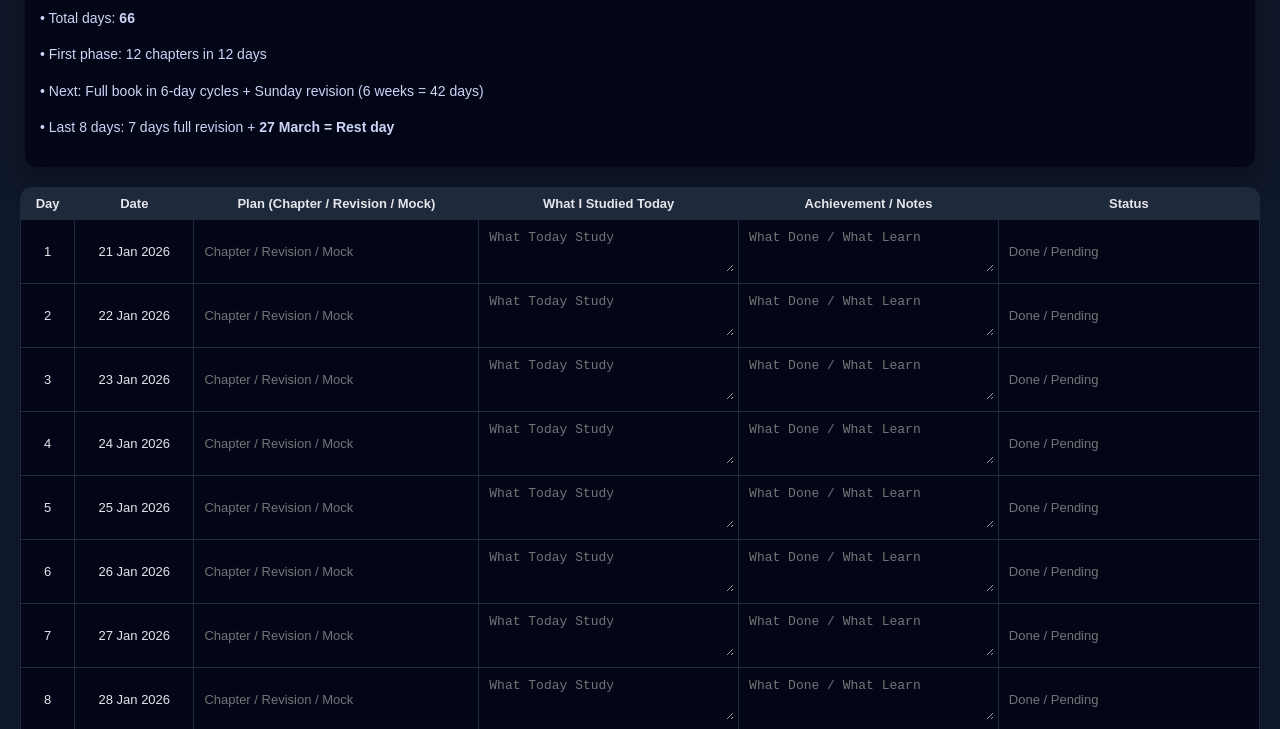
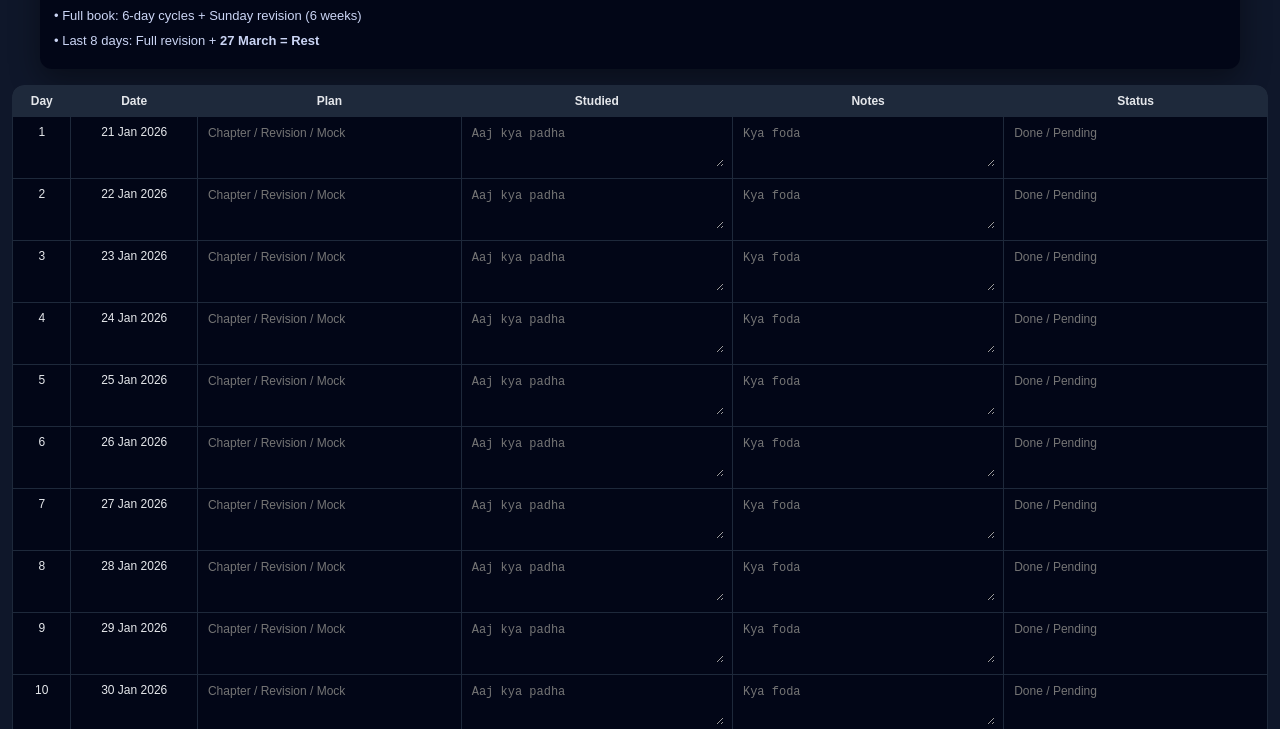
Before and after one commit to prabaljs/LAST_67_Days., a plain HTML site: page index.html in a window 1280 px wide. Shown: the part 147-876 px from the top of the page. Drawn offline with Linux system fonts and the light colour scheme.

Commit message:
Update index.html

```diff
--- a/index.html
+++ b/index.html
@@ -4,73 +4,108 @@
   <meta charset="UTF-8" />
   <title>66 Days Study Tracker</title>
   <meta name="viewport" content="width=device-width, initial-scale=1.0" />
+
   <style>
+    *{box-sizing:border-box;}
+
     body{
       font-family: Arial, Helvetica, sans-serif;
       background:#0f172a;
       color:#e5e7eb;
       margin:0;
-      padding:20px;
+      padding:12px;
     }
+
     h1{
       text-align:center;
-      margin-bottom:10px;
+      margin-bottom:12px;
+      font-size:20px;
     }
+
     .plan{
       max-width:1200px;
-      margin:0 auto 20px auto;
+      margin:0 auto 16px auto;
       background:#020617;
-      padding:15px;
+      padding:14px;
       border-radius:12px;
       box-shadow:0 10px 30px rgba(0,0,0,.4);
     }
+
     .plan p{
       line-height:1.6;
-      font-size:14px;
+      font-size:13px;
       color:#cbd5f5;
+      margin:4px 0;
     }
+
+    .table-wrapper{
+      overflow-x:auto;
+      border-radius:12px;
+    }
+
     table{
       width:100%;
+      min-width:850px; /* mobile scroll fix */
       border-collapse:collapse;
-      margin:auto;
       background:#020617;
-      border-radius:12px;
-      overflow:hidden;
     }
+
     th,td{
       border:1px solid #1e293b;
       padding:8px;
       text-align:center;
-      font-size:13px;
+      font-size:12px;
+      vertical-align:top;
     }
+
     th{
       background:#1e293b;
       font-weight:600;
+      position:sticky;
+      top:0;
+      z-index:2;
     }
-    td input, td textarea{
+
+    td input,
+    td textarea{
       width:100%;
       background:transparent;
       border:none;
       color:#e5e7eb;
+      font-size:12px;
+      outline:none;
+    }
+
+    td textarea{
+      min-height:42px;
       resize:vertical;
-      font-size:13px;
     }
-    td textarea{min-height:40px;}
-    .done{
-      background:#022c22;
-    }
+
     .rest{
       background:#1f2937;
       color:#9ca3af;
     }
+
     .footer{
       text-align:center;
-      margin-top:15px;
-      font-size:12px;
+      margin-top:12px;
+      font-size:11px;
       color:#94a3b8;
+    }
+
+    /* 📱 MOBILE OPTIMIZATION */
+    @media (max-width: 600px){
+      h1{font-size:18px;}
+
+      th,td{font-size:11px; padding:6px;}
+
+      td textarea{min-height:36px;}
+
+      .plan{padding:12px;}
     }
   </style>
 </head>
+
 <body>
 
 <h1>66 Days Study Tracker (21 Jan – 28 March)</h1>
@@ -79,31 +114,33 @@
   <p><b>Plan Summary:</b></p>
   <p>• Total days: <b>66</b></p>
   <p>• First phase: 12 chapters in 12 days</p>
-  <p>• Next: Full book in 6-day cycles + Sunday revision (6 weeks = 42 days)</p>
-  <p>• Last 8 days: 7 days full revision + <b>27 March = Rest day</b></p>
+  <p>• Full book: 6-day cycles + Sunday revision (6 weeks)</p>
+  <p>• Last 8 days: Full revision + <b>27 March = Rest</b></p>
 </div>
 
+<div class="table-wrapper">
 <table id="tracker">
   <thead>
     <tr>
       <th>Day</th>
       <th>Date</th>
-      <th>Plan (Chapter / Revision / Mock)</th>
-      <th>What I Studied Today</th>
-      <th>Achievement / Notes</th>
+      <th>Plan</th>
+      <th>Studied</th>
+      <th>Notes</th>
       <th>Status</th>
     </tr>
   </thead>
   <tbody></tbody>
 </table>
+</div>
 
 <div class="footer">
-  Discipline > Motivation • Daily entry bharna mandatory
+  Discipline > Motivation • Roz entry bhar
 </div>
 
 <script>
-  const startDate = new Date(2026,0,21); // 21 Jan 2026
-  const endDate   = new Date(2026,2,28); // 28 March 2026
+  const startDate = new Date(2026,0,21);
+  const endDate   = new Date(2026,2,28);
 
   const tbody = document.querySelector('#tracker tbody');
   let dayCount = 1;
@@ -118,17 +155,16 @@
     tr.innerHTML = `
       <td>${dayCount}</td>
       <td>${dateStr}</td>
-      <td><input placeholder="Chapter / Revision / Mock" /></td>
-      <td><textarea placeholder="What Today Study"></textarea></td>
-      <td><textarea placeholder="What Done / What Learn"></textarea></td>
-      <td><input placeholder="Done / Pending" /></td>
+      <td><input placeholder="Chapter / Revision / Mock"></td>
+      <td><textarea placeholder="Aaj kya padha"></textarea></td>
+      <td><textarea placeholder="Kya foda"></textarea></td>
+      <td><input placeholder="Done / Pending"></td>
     `;
 
-    // 27 March ko rest day mark
     if(d.getDate()===27 && d.getMonth()===2){
       tr.classList.add('rest');
-      tr.children[2].innerHTML = 'REST DAY';
-      tr.children[5].innerHTML = 'Rest';
+      tr.children[2].innerText = 'REST DAY';
+      tr.children[5].innerText = 'Rest';
     }
 
     tbody.appendChild(tr);
```
